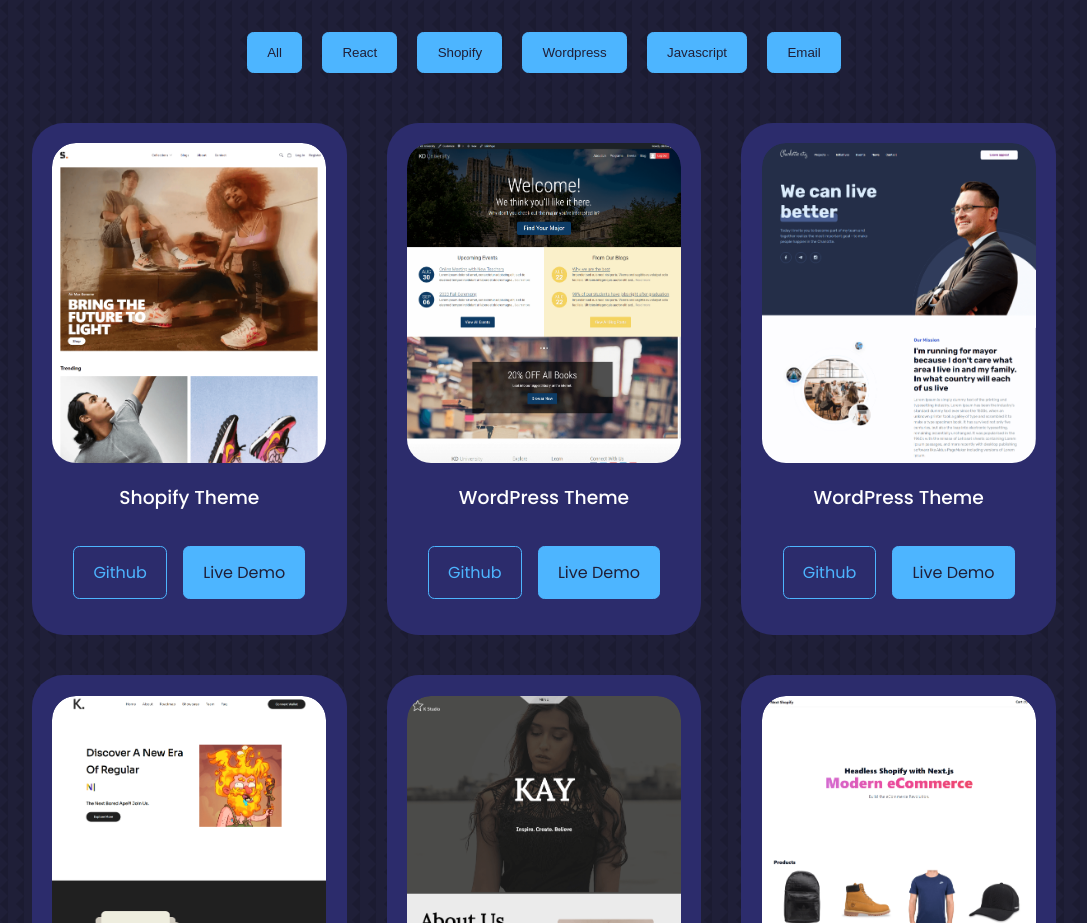
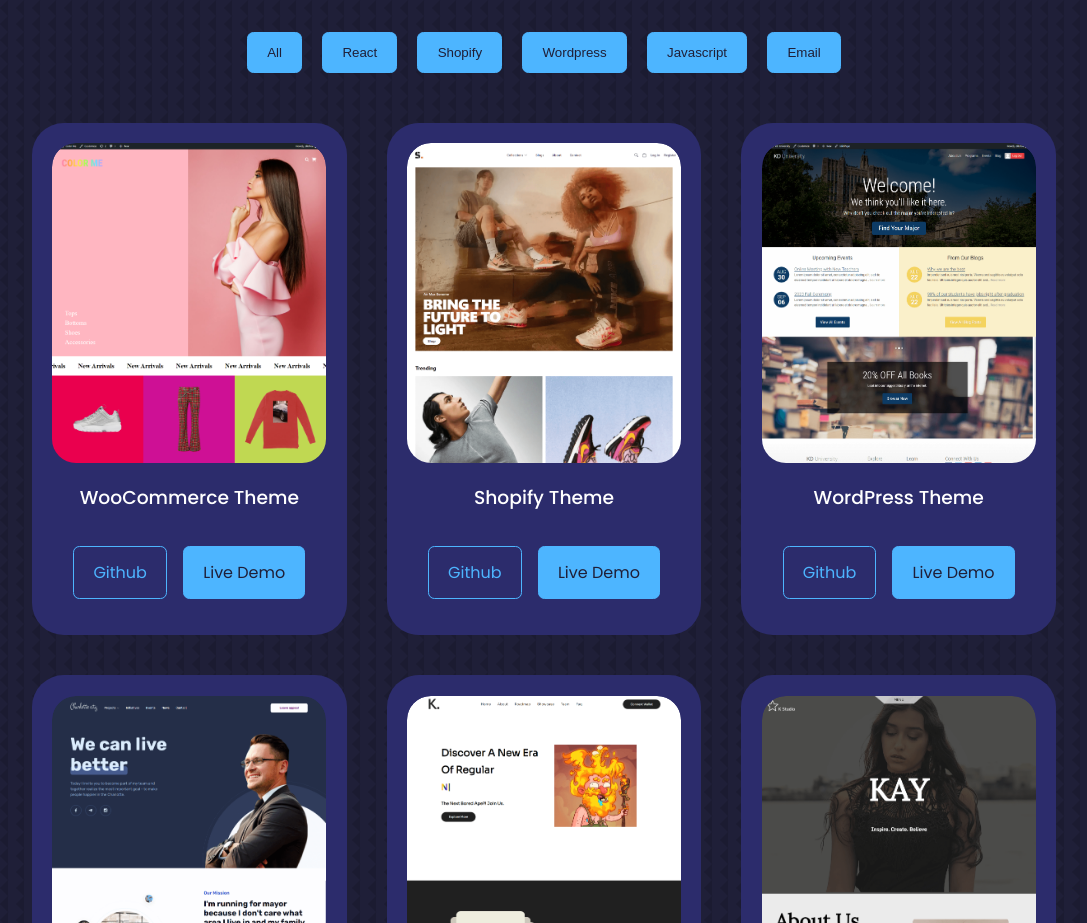
Before and after one commit to khoadodk/portfolio2022, a React (Create React App) app: page / in a window 1280 px wide. Shown: the part 2160-3083 px from the top of the page, without its empty margins (96-1183 px from the left). Built offline with nearby package versions, Linux system fonts and the light colour scheme.

Commit message:
Added colorme woocommerce project

```diff
--- a/src/components/Portfolio/Portfolio.jsx
+++ b/src/components/Portfolio/Portfolio.jsx
@@ -11,9 +11,17 @@ import IMG10 from '../../assets/portfolio10.png';
 import IMG11 from '../../assets/portfolio11.png';
 import IMG12 from '../../assets/portfolio12.png';
 import IMG13 from '../../assets/portfolio13.png';
-// import IMG14 from '../../assets/portfolio14.png';
+import IMG15 from '../../assets/portfolio15.png';
 
 const data = [
+  {
+    id: 15,
+    image: IMG15,
+    title: 'WooCommerce Theme',
+    github: 'https://github.com/khoadodk/color-me',
+    demo: 'http://colorme.beauty',
+    category: 'wordpress',
+  },
   {
     id: 11,
     image: IMG11,
```
Also changed, not shown: src/assets/portfolio15.png (added).
